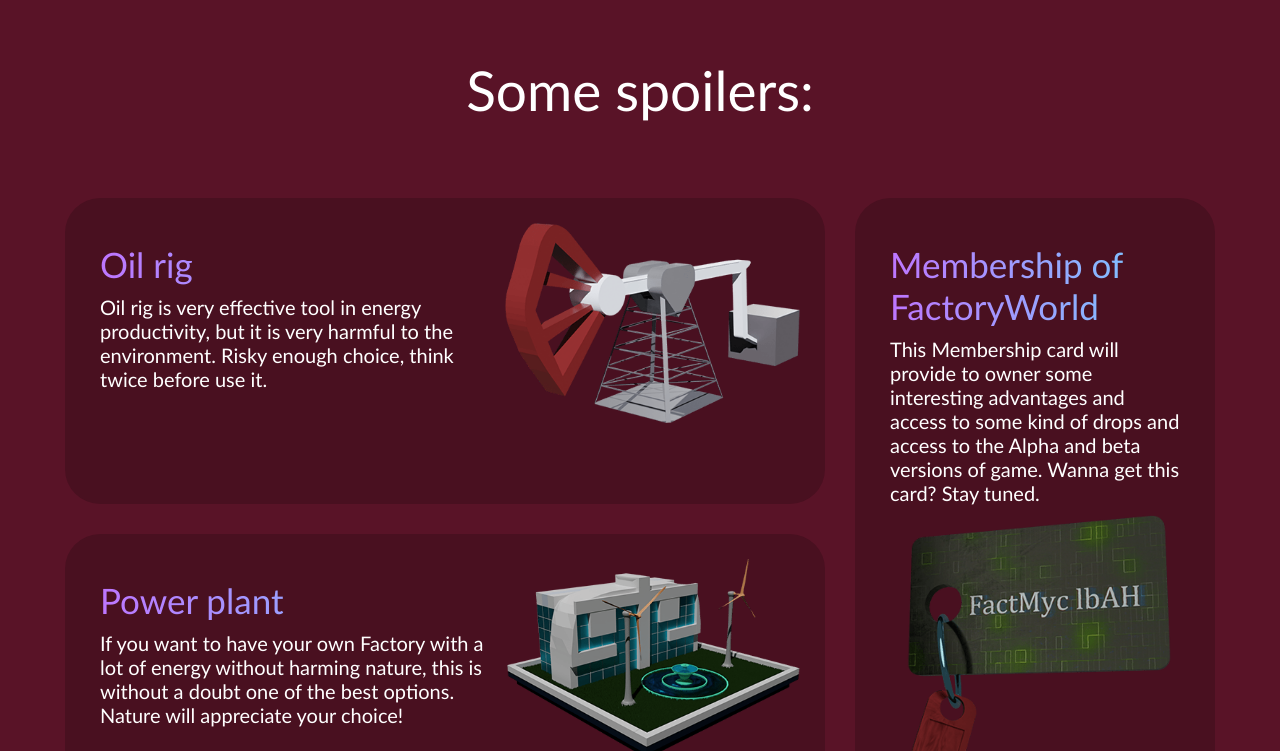
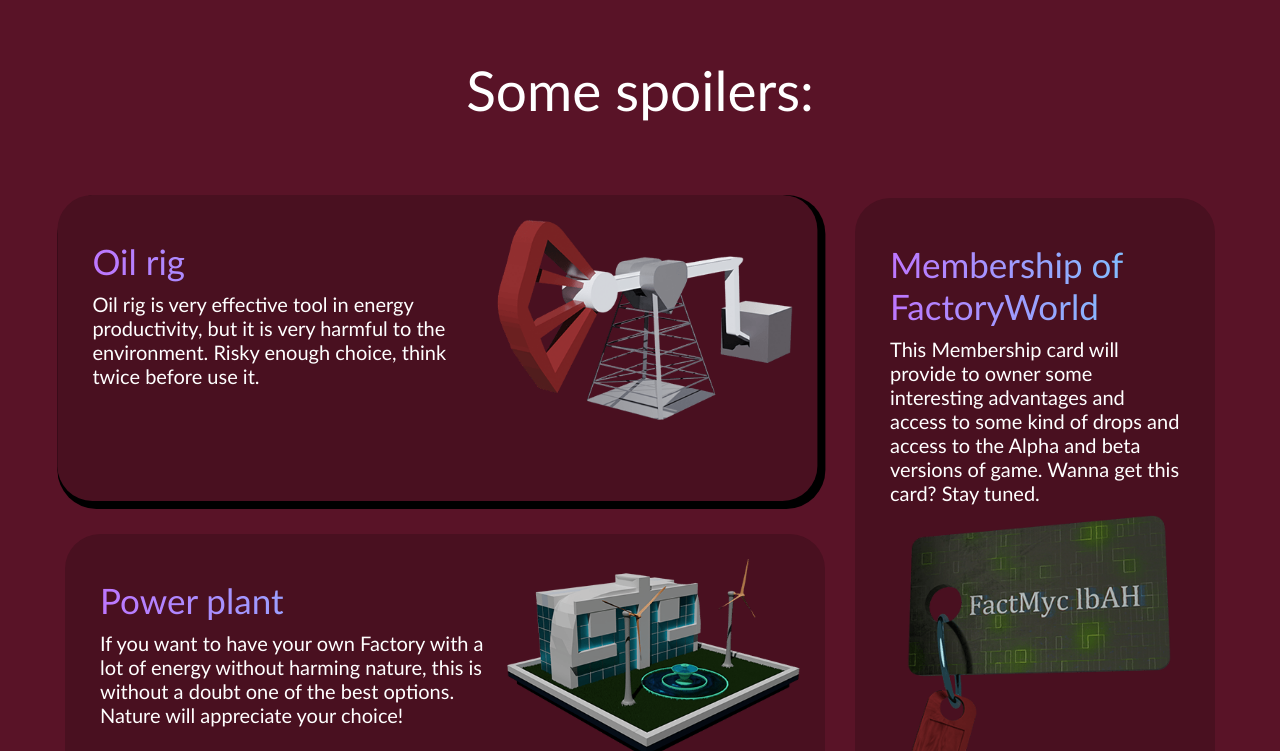
Before and after one commit to EasileleM/web3_demo, a website: page public/index.html in a window 1280 px wide. In both pictures the pointer is over the element 445 px from the left and 1838 px from the top of the page. Shown: the part 1487-2238 px from the top of the page. Drawn offline with nearby package versions, Linux system fonts and the light colour scheme; files that its build step writes are made by us from their sources.

Commit message:
cards animation

```diff
--- a/scss/_spoilers.scss
+++ b/scss/_spoilers.scss
@@ -69,6 +69,18 @@
         justify-content: center;
     }
 
+    &__g-block,
+    &__v-block {
+        transition: 200ms ease;
+        transition-property: transform, box-shadow;
+    }
+
+    &__g-block:hover,
+    &__v-block:hover {
+        transform: translate(-1%, -1%);
+        box-shadow: 4px 4px 0px 4px #000000;
+    }
+
     &__g-text {
         margin: 10px;
         font-size: 10px;
```
